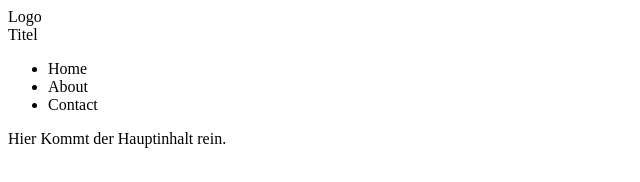
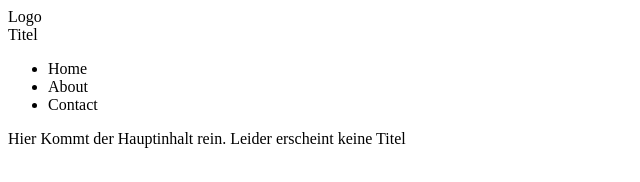
Before and after one commit to h2000x/html_test, a plain HTML site: page index.html in a window 1280 px wide. Shown: the whole page, without its empty margins (0-640 px from the left). Drawn offline with Linux system fonts and the light colour scheme.

Commit message:
Update index.html
Testen ob der Inhalt der Seite sich sofort ändert oder ob man es erst veröffentlichen muss...

```diff
--- a/index.html
+++ b/index.html
@@ -17,6 +17,7 @@
 </header>
 <main>
     Hier Kommt der Hauptinhalt rein.
+    Leider erscheint keine Titel
 </main>
 </body>
 </html>
```
